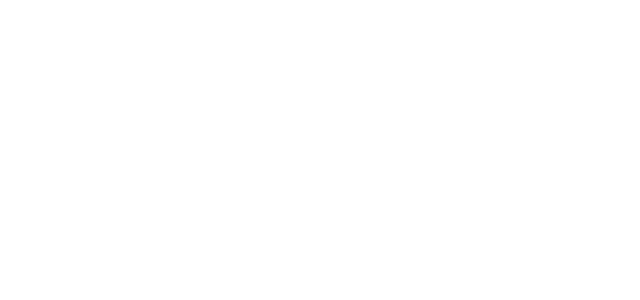
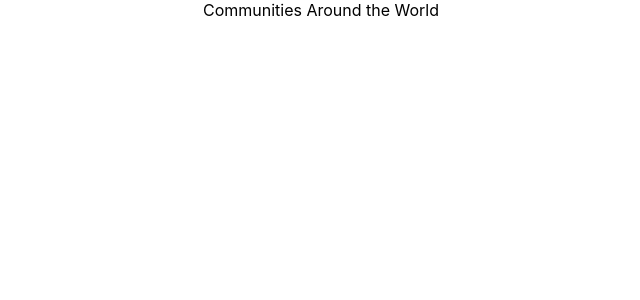
Before and after one commit to ruarplum/leonardo-app, a React (Create React App) app: page / in a window 1280 px wide. Shown: the top 300 px of the page, without its empty margins (319-959 px from the left). Built offline with nearby package versions, Linux system fonts and the light colour scheme.

Commit message:
#7 Add <header> inside div in App.js

```diff
--- a/src/App.js
+++ b/src/App.js
@@ -4,6 +4,7 @@ import './App.css';
 function App() {
   return (
     <div className="App">
+     <header>Communities Around the World</header>
 
     </div>
   );
```
